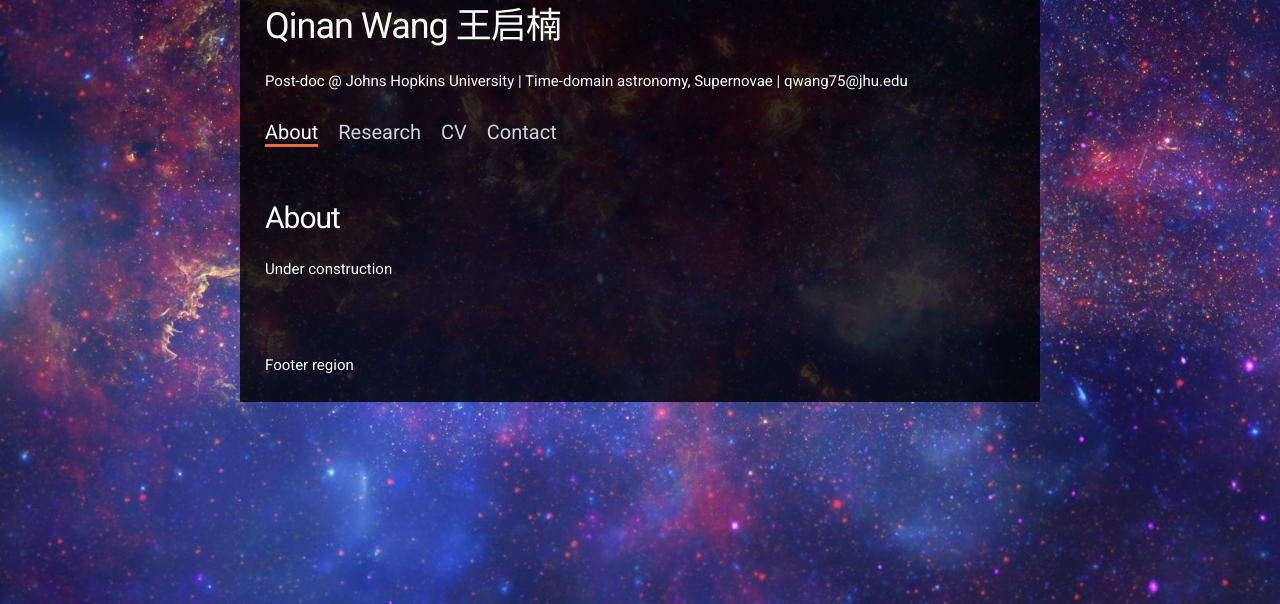
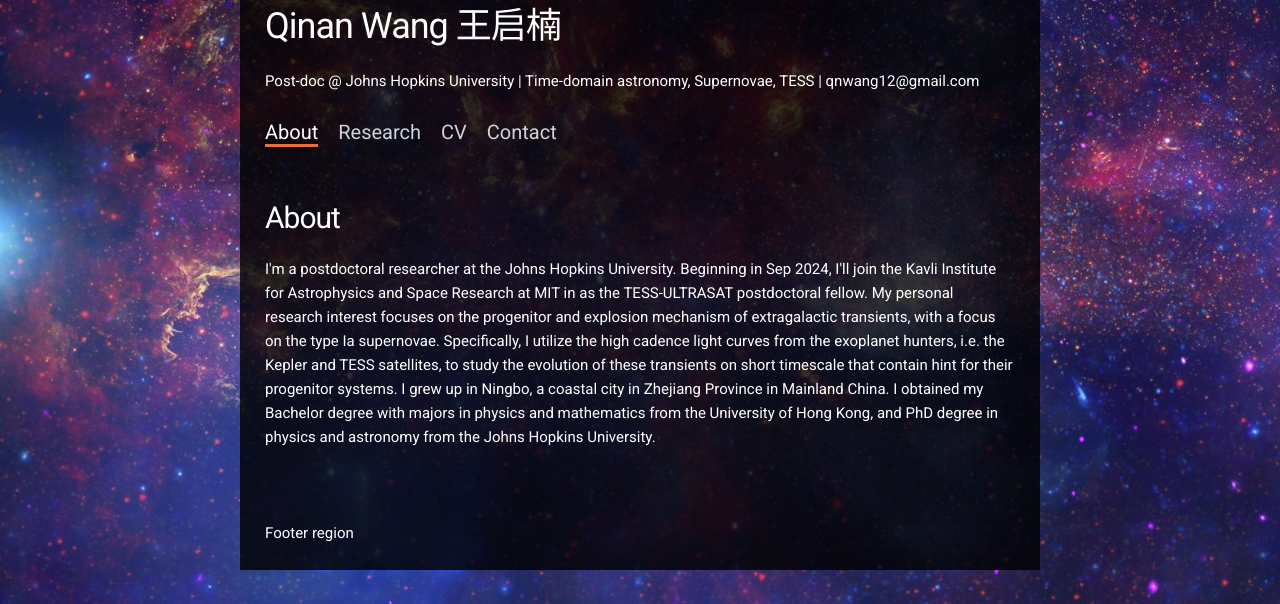
Before and after one commit to qnwang93/qnwang93.github.io, a plain HTML site: page index.html in a window 1280 px wide. Shown: the part 196-800 px from the top of the page. Drawn offline with nearby package versions, Linux system fonts and the light colour scheme.

Commit message:
Update index.html

```diff
--- a/index.html
+++ b/index.html
@@ -30,7 +30,7 @@
     <header id="header">
       <img src="logo.png">
       <h1>Qinan Wang 王启楠</h1>
-      <p>Post-doc @ Johns Hopkins University | Time-domain astronomy, Supernovae | qwang75@jhu.edu</p>
+      <p>Post-doc @ Johns Hopkins University | Time-domain astronomy, Supernovae, TESS | qnwang12@gmail.com</p>
       <!-- Menu link fragment #id should match a div id. Example: <a href="#home"> links to <div id="home"></div>  -->
       <ul class="main-menu">
         <li><a href="#about">About</a></li>
@@ -47,7 +47,11 @@
           <div id="about" class="content-region hide">
             <h2>About</h2>
             <p>
-		Under construction
+		I'm a postdoctoral researcher at the Johns Hopkins University. Beginning in Sep 2024, I'll join the Kavli Institute for Astrophysics and Space Research at MIT in as the TESS-ULTRASAT postdoctoral fellow.
+
+		My personal research interest focuses on the progenitor and explosion mechanism of extragalactic transients, with a focus on the type Ia supernovae. Specifically, I utilize the high cadence light curves from the exoplanet hunters, i.e. the Kepler and TESS satellites, to study the evolution of these transients on short timescale that contain hint for their progenitor systems.
+
+		I grew up in Ningbo, a coastal city in Zhejiang Province in Mainland China. I obtained my Bachelor degree with majors in physics and mathematics from the University of Hong Kong, and PhD degree in physics and astronomy from the Johns Hopkins University.
             </p>
           </div>
 
@@ -62,13 +66,14 @@
             <h2>CV</h2>
             <p>
                <a href="https://qnwang93.github.io/CV.pdf">CV</a>
+		Last updated in May 2024
             </p>
           </div>
 
           <div id="contact" class="content-region hide">
             <h2>Contact</h2>
             <p>
-		qwang75@jhu.edu
+		qnwang12@gmail.com
             </p>
           </div>
 
```
